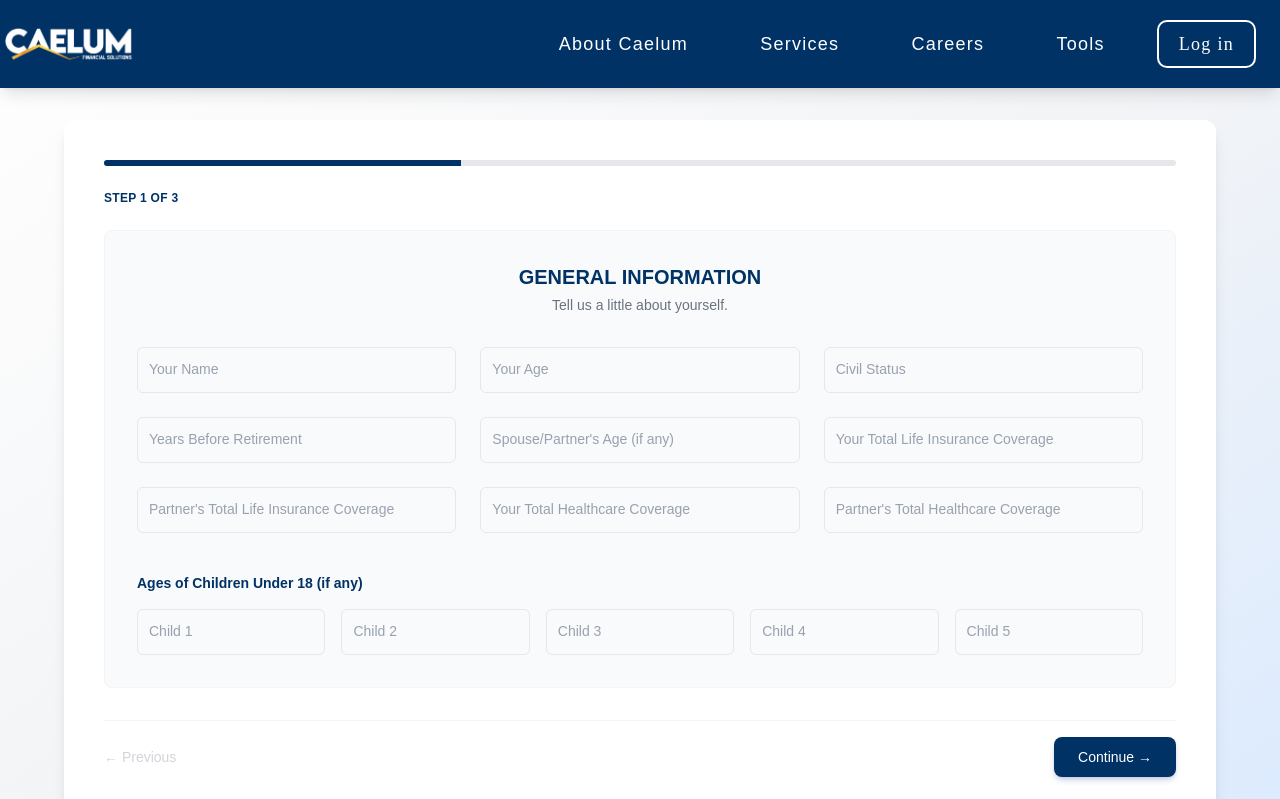
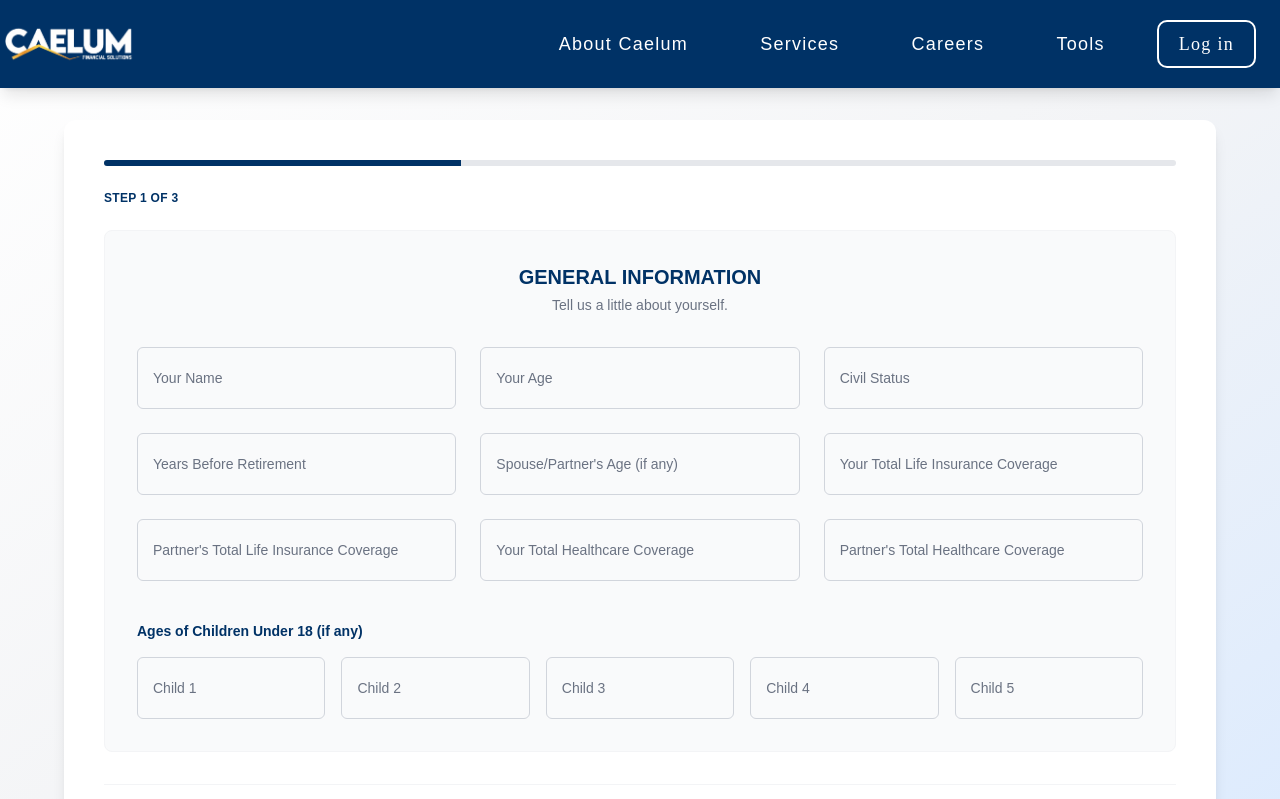
Before and after one commit to s3e0o/FNA-temp, a React (Vite) app in the folder frontend/: page /FNA/in-depth/survey in a window 1280 px wide. Shown: the top 799 px of the page. Built offline with nearby package versions, Linux system fonts and the light colour scheme.

Commit message:
overlay fix

```diff
--- a/frontend/src/pages/in-depth/Survey.jsx
+++ b/frontend/src/pages/in-depth/Survey.jsx
@@ -9,29 +9,44 @@ const FloatingInput = ({
   type = "text",
   value,
   onChange,
+  required = false,
+  ...props
 }) => {
+  const isFilled = value != null && value !== '';
+
   return (
     <div className="relative w-full">
       <input
+        id={name}
         type={type}
         name={name}
-        value={value}
+        value={value ?? ''}
         onChange={onChange}
         placeholder=" "
-        className="peer w-full bg-gray-50 rounded-md px-3 py-3 text-sm text-gray-800 border border-gray-200
-        focus:bg-white focus:border-[#003266] focus:ring-1 focus:ring-[#003266]/20
-        outline-none transition-all duration-300"
+        required={required}
+        className="
+          peer w-full bg-gray-50 rounded-md px-4 py-5 text-sm text-gray-800
+          border border-gray-300
+          focus:bg-white focus:border-blue-600 focus:ring-1 focus:ring-blue-200
+          outline-none transition-all duration-200
+          placeholder-transparent
+        "
+        {...props}
       />
+
       <label
-        className="absolute left-3 top-2 text-xs text-gray-500 transition-all pointer-events-none
-        peer-placeholder-shown:top-3
-        peer-placeholder-shown:text-sm
-        peer-placeholder-shown:text-gray-400
-        peer-focus:top-2
-        peer-focus:text-xs
-        peer-focus:text-[#003266]"
+        htmlFor={name}
+        className={`
+          absolute left-4 pointer-events-none transition-all duration-200 ease-out
+          text-gray-500 text-sm
+          peer-placeholder-shown:top-1/2 peer-placeholder-shown:-translate-y-1/2
+          peer-focus:top-2    peer-focus:text-xs
+          peer-not-placeholder-shown:top-2 peer-not-placeholder-shown:text-xs
+          peer-focus:bg-white peer-focus:px-1 peer-focus:-ml-1
+        `}
       >
         {label}
+        {required && <span className="text-red-500 ml-1">*</span>}
       </label>
     </div>
   );
```
